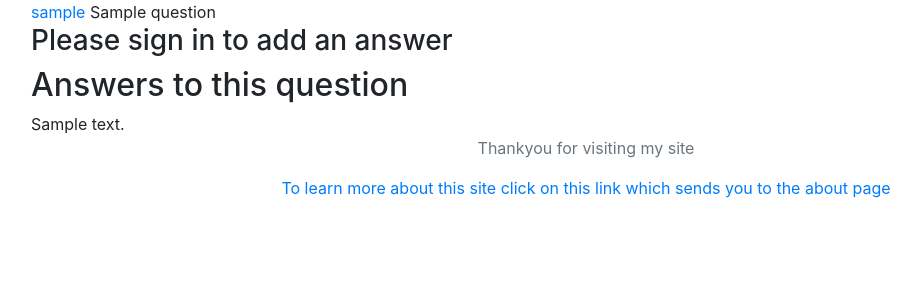
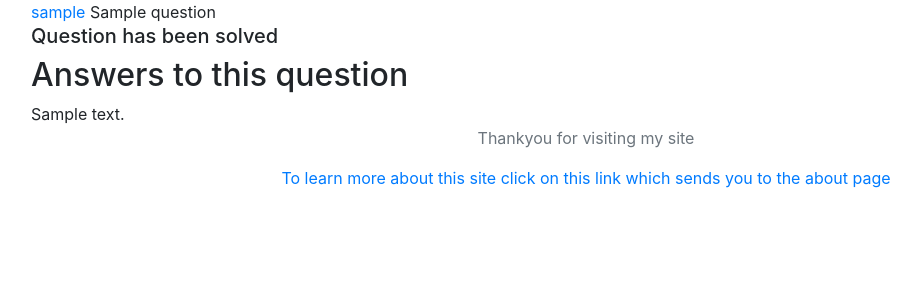
Before and after one commit to garethbreeze1993/quora_clone_project, a Django app: a page that uses questions/templates/questions/question_detail.html in a window 1280 px wide. Shown: the part 120-420 px from the top of the page, without its empty margins (54-975 px from the left). Run offline with Django 3.2, Linux system fonts and the light colour scheme; tables that the repository leaves empty hold one stand-in row (values such as "Sample post"); some libraries are stand-ins or nearby versions.

Commit message:
Finished the solved functionality and started to try and add like functionality to answers

```diff
--- a/questions/templates/questions/question_detail.html
+++ b/questions/templates/questions/question_detail.html
@@ -6,8 +6,7 @@
 <a href="{% url 'questions:update_question' slug=question.slug %}" class="btn btn-small btn-warning">Edit Post</a>
 <a href="{% url 'questions:delete_question' slug=question.slug %}" class="btn btn-small btn-danger">Delete Post</a>
 {% endif %}
-{% if user.is_authenticated %}
-
+{% if user.is_authenticated and question.solved == False %}
 <div class = 'answer_form'>
 	<form method='POST'>
 		{% csrf_token %}
@@ -15,16 +14,17 @@
 	<input type="Submit" class="btn btn-success" value="Add Answer">
 	</form>
 </div>
-{% else %}
-<h3>Please sign in to add an answer</h3>
 {% endif %}
 
-{% if user.is_authenticated and question.author == user %}
+
+{% if user.is_authenticated and question.author == user and question.solved == False %}
 	<a class="btn btn-primary" href="{% url 'questions:question_solved' slug=question.slug %}">Solved</a>
 {% endif %}
 
-{% if question.question_solved %}
+{% if question.solved %}
 	<h5>Question has been solved </h5>
+{% else %}
+		<h5>Not been slved yet</h5>
 {% endif %}
 <h2>Answers to this question</h2>
 
@@ -36,4 +36,5 @@
 
 	{% endif %}
 {% endfor %}
+
 {% endblock %}
--- a/questions/views.py
+++ b/questions/views.py
@@ -81,6 +81,8 @@ def question_solved(request,slug):
 	return redirect('questions:question_single',slug=question.slug)
 
 
+
+
 '''
 class UserProfile(DetailView):
 	template_name = 'questions/user_profile.html'
```
